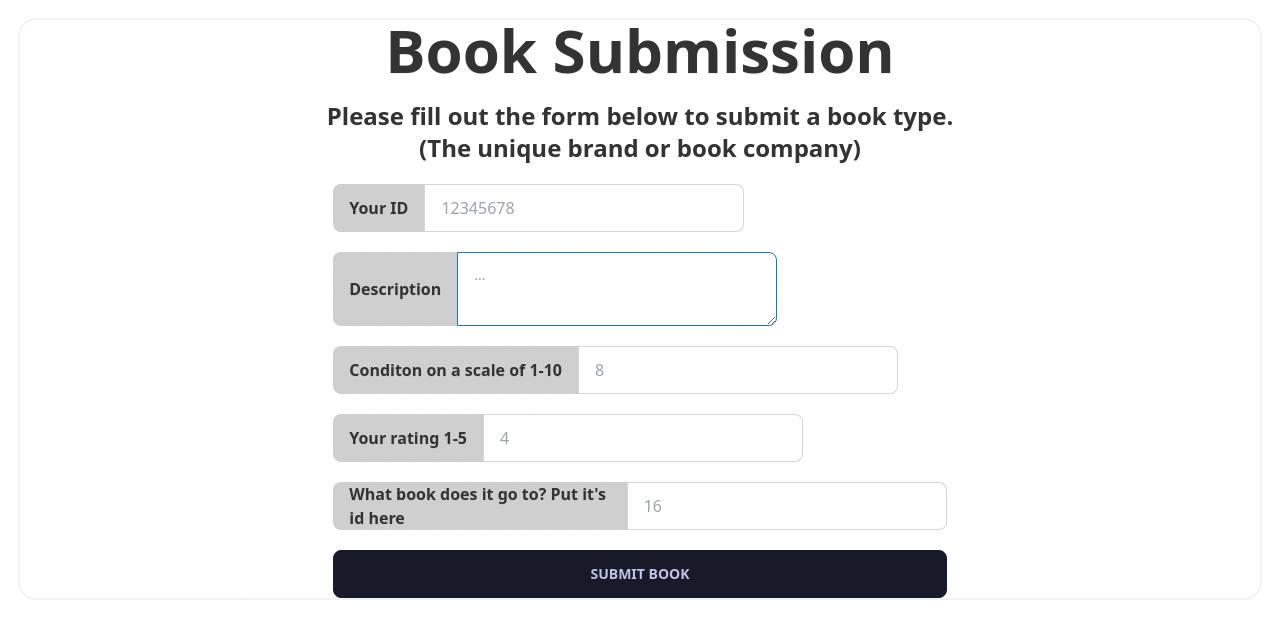
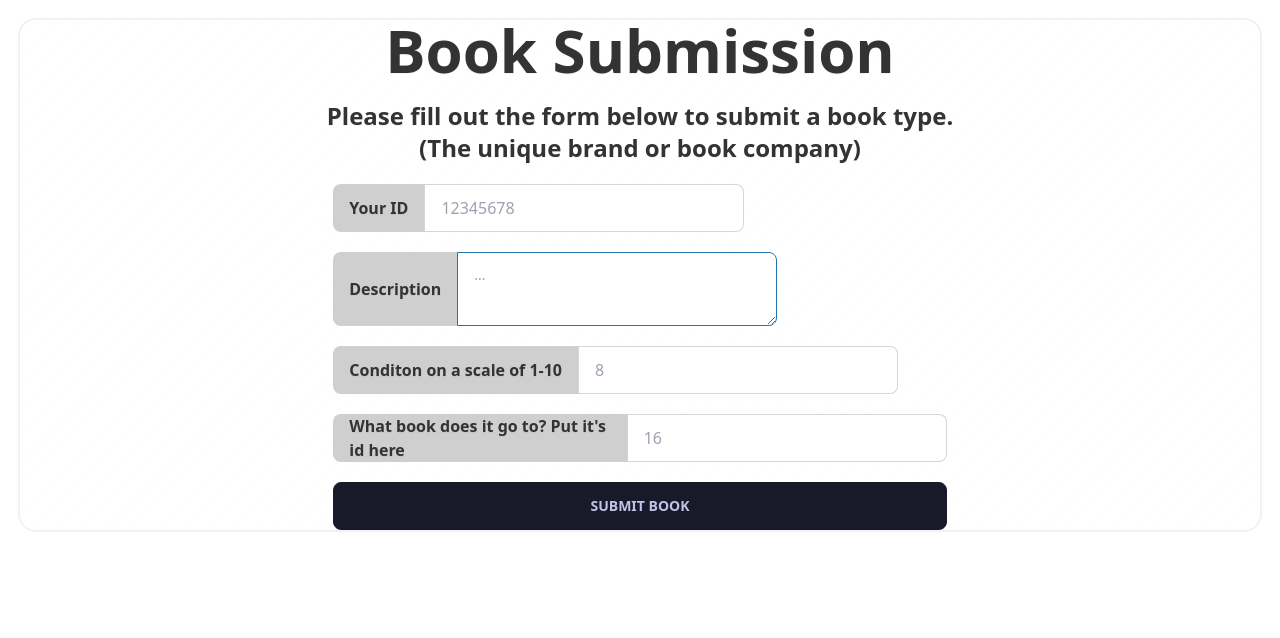
Before and after one commit to importly/scpbookstore, a SvelteKit app: page /input_physical in a window 1280 px wide. Shown: the top 638 px of the page. Built offline with nearby package versions, Linux system fonts and the light colour scheme.

Commit message:
more info

```diff
--- a/src/routes/input_book/+page.svelte
+++ b/src/routes/input_book/+page.svelte
@@ -57,7 +57,7 @@
 	<div class="grid place-items-center">
 		<div class="form-control gap-5">
 			<label class="input-group">
-				<span class="font-bold">Title</span>
+				<span class="font-bold">Title (Brand )</span>
 				<input bind:value={stuff.name} type="text" placeholder="AP World" class="input input-bordered w-full max-w-xs" />
 			</label>
 
@@ -103,7 +103,7 @@
 			</label>
 
 			<label class="input-group">
-				<span class="font-bold">Your Id</span>
+				<span class="font-bold">Your Student ID</span>
 				<input bind:value={stuff.uploader} type="text" placeholder="12345678" class="input input-bordered w-full max-w-xs" />
 			</label>
 
--- a/src/routes/input_physical/+page.svelte
+++ b/src/routes/input_physical/+page.svelte
@@ -20,7 +20,6 @@
 			body: JSON.stringify(stuff)
 		})
 		final = await response.json();
-		console.log(final)
     }
 
 	let clear = () => {
@@ -34,8 +33,6 @@
 	}
 
 </script>
-
-<!-- Path: src\routes\input\+page.svelte -->
 
 <div class="glass bg-opacity-60 m-5 items-center rounded-box content-center">
 	<div class="text-center text-6xl font-bold">Book Submission</div>
@@ -61,11 +58,6 @@
 				<input bind:value={stuff.condition} type="text" placeholder="8" class="input input-bordered w-full max-w-xs" />
 			</label>
 
-			<label class="input-group">
-				<span class="font-bold">Your rating 1-5</span>
-				<input bind:value={stuff.rating} type="text" placeholder="4" class="input input-bordered w-full max-w-xs" />
-			</label>
-
             <label class="input-group">
 				<span class="font-bold">What book does it go to? Put it's id here</span>
 				<input bind:value={stuff.unique_book_id} type="text" placeholder="16" class="input input-bordered w-full max-w-xs" />
--- a/src/routes/input_physical/+server.ts
+++ b/src/routes/input_physical/+server.ts
@@ -1,20 +1,20 @@
 import { prisma } from '../books/_prismac';
 import type { RequestHandler } from './$types';
 
-
-export const POST: RequestHandler = async ({request}) => {
+export const POST: RequestHandler = async ({ request }) => {
 	const body = await request.json();
 	try {
-    let new_book = await prisma.physicalBook.create({data: {
+		let new_book = await prisma.physicalBook.create({
+			data: {
 				uploader: parseInt(body.uploader),
 				condition: parseInt(body.condition),
 				rating: parseFloat(body.rating),
 				bookId: parseInt(body.unique_book_id),
-        description: body.des,
-    }});
+				description: body.des
+			}
+		});
 	} catch (e) {
-    return new Response(JSON.stringify({"status": e.message}));
+		return new Response(JSON.stringify({ status: e.message }));
 	}
-
-    return new Response(JSON.stringify({"status":"Book added"}));
+	return new Response(JSON.stringify({ status: 'Book added' }));
 };
```
Also changed, not shown: 1 other file (tests, documents, lock files or other folders). Lines whose indentation alone changed are shown as unchanged.
